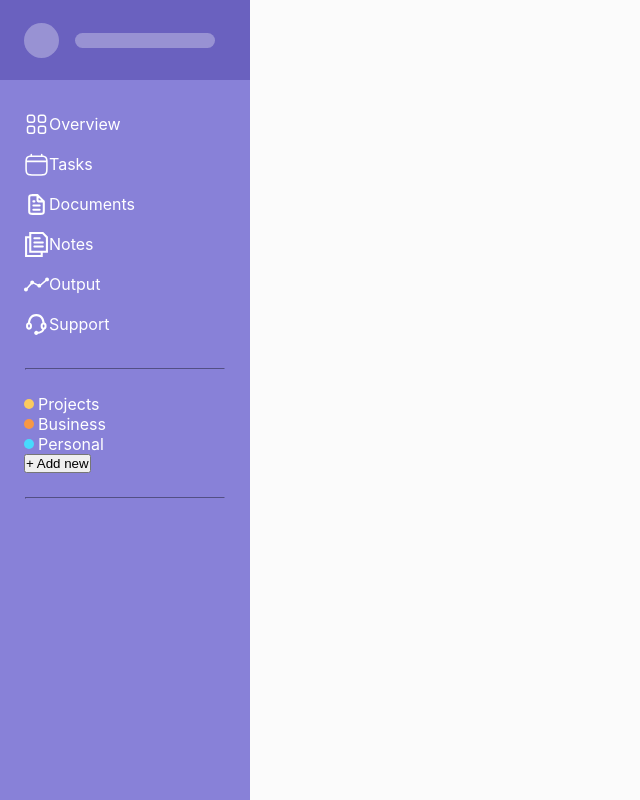
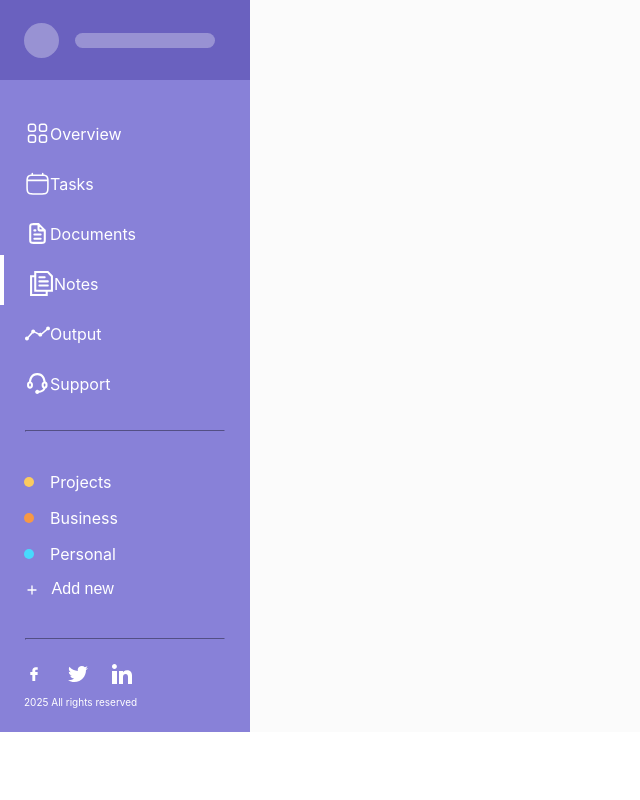
Before and after one commit to haykgyulabyan/NoteHub, a plain HTML site: page index.html in a window 1280 px wide. Shown: the whole page, without its empty margins (0-640 px from the left). Drawn offline with Linux system fonts and the light colour scheme.

Commit message:
Add footer with social links to sidebar

```diff
--- a/index.html
+++ b/index.html
@@ -17,35 +17,46 @@
     <nav id='navigation-menu'>
       <ul>
         <li class='nav-menu-item'>
+          <a href="#">
             <img src='assets/overview.svg' alt='overview'>
-          <a href="#">
             Overview</a>
         </li>
         <li class='nav-menu-item'>
+          <a href="#">
             <img src='assets/calendar.svg' alt='tasks'>
-          <a href="#">Tasks</a>
+            Tasks
+          </a>
         </li>
         <li class='nav-menu-item'>
+          <a href="#">
             <img src='assets/file.svg' alt='documents'>
-          <a href="#">Documents</a>
+            Documents
+          </a>
+        </li>
+        <li class='nav-menu-item nav-menu-item--active'>
+          <a href="#">
+            <img src='assets/files.svg' alt='notes'>
+            Notes
+          </a>
         </li>
         <li class='nav-menu-item'>
-          <img src='assets/files.svg' alt='notes'>
-          <a href="#">Notes</a>
+          <a href="#">
+            <img src='assets/graph.svg' alt='output'>
+            Output
+          </a>
         </li>
         <li class='nav-menu-item'>
-          <img src='assets/graph.svg' alt='output'>
-          <a href="#">Output</a>
-        </li>
-        <li class='nav-menu-item'>
+          <a href="#">
             <img src='assets/support.svg' alt='support'>
-          <a href="#">Support</a>
+            Support
+          </a>
         </li>
       </ul>
     </nav>
     <hr class='sidebar-divider' />
 
-    <ul id='note-types'>
+    <section  id='note-types'>
+      <ul>
         <li>
           <div class='note-type-color' data-color='projects'></div>
           <p>Projects</p>
@@ -59,11 +70,30 @@
           <p>Personal</p>
         </li>
         <li>
-        <button>+ Add new</button>
+          <button>
+            <img src='assets/plus.svg' alt='notes'>
+            Add new
+          </button>
         </li>
       </ul>
+    </section>
 
     <hr class='sidebar-divider' />
+
+    <footer>
+      <div id='socials'>
+        <a href="https://www.facebook.com/simplytech.co" target='_blank'>
+          <img src='assets/facebook.svg' alt='facebook'>
+        </a>
+        <a href="https://x.com/CodingSimply" target='_blank'>
+          <img src='assets/twitter.svg' alt='twitter'>
+        </a>
+        <a href="https://www.linkedin.com/company/simply-technologies" target='_blank'>
+          <img src='assets/linkedin.svg' alt='linkedin'>
+        </a>
+      </div>
+      <p id='footer-text'>2025 All rights reserved</p>
+    </footer>
   </aside>
   <main>
 
--- a/styles.css
+++ b/styles.css
@@ -15,19 +15,22 @@
     --projects-yellow: #fbcb5f;
     --business-orange: #f79845;
     --personal-blue: #47dafd;
+    --white: #fff;
+}
+
+a {
+    text-decoration: none;
 }
 
 .page-container {
-    min-height: 100vh;
     background-color: var(--light-gray);
     font-family: Inter, sans-serif;
 }
 
 .sidebar {
-    height: 100vh;
     width: 250px;
     background-color: var(--medium-purpule);
-    color: #fff
+    color: var(--white);
 }
 
 .sidebar-header {
@@ -54,13 +57,12 @@
 }
 
 #navigation-menu {
-    padding: 24px;
+    padding: 25px 0;
 }
 
 .nav-menu-item {
-    height: 40px;
-    display: flex;
-    align-items: center;
+    height: 50px;
+
 }
 
 .nav-menu-item img {
@@ -69,7 +71,17 @@
 
 .nav-menu-item a {
     color: white;
-    text-decoration: none;
+    display: flex;
+    align-items: center;
+    padding: 16px 25px;
+}
+
+.nav-menu-item--active {
+    border-left: 4px solid var(--white);
+}
+
+.nav-menu-item:hover {
+    background-color: var(--dark-purpule);
 }
 
 .sidebar-divider {
@@ -85,12 +97,28 @@
     display: flex;
     column-gap: 4px;
     align-items: center;
+    margin: 16px 0;
 }
+
+#note-types button {
+    border: none;
+    background-color: transparent;
+    cursor: pointer;
+    font-size: 16px;
+    color: var(--white);
+}
+
+#note-types img {
+    vertical-align: middle;
+    margin-right: 8px;
+}
+
 
 .note-type-color {
     border-radius: 50%;
     width: 10px;
     height: 10px;
+    margin-right: 12px;
 }
 
 [data-color="projects"] {
@@ -104,3 +132,22 @@
 [data-color="personal"] {
     background-color: var(--personal-blue);
 }
+
+footer {
+    padding: 24px;
+}
+
+#socials {
+    display: flex;
+    align-items: center;
+    column-gap: 24px;
+    margin-bottom: 8px;
+}
+
+#socials img {
+    width: 20px;
+}
+
+#footer-text {
+    font-size: 10px;
+}
```
Also changed, not shown: assets/facebook.svg (added), assets/linkedin.svg (added), assets/plus-circle.svg (added), assets/plus.svg (added), assets/twitter.svg (added). Lines whose indentation alone changed are shown as unchanged.
